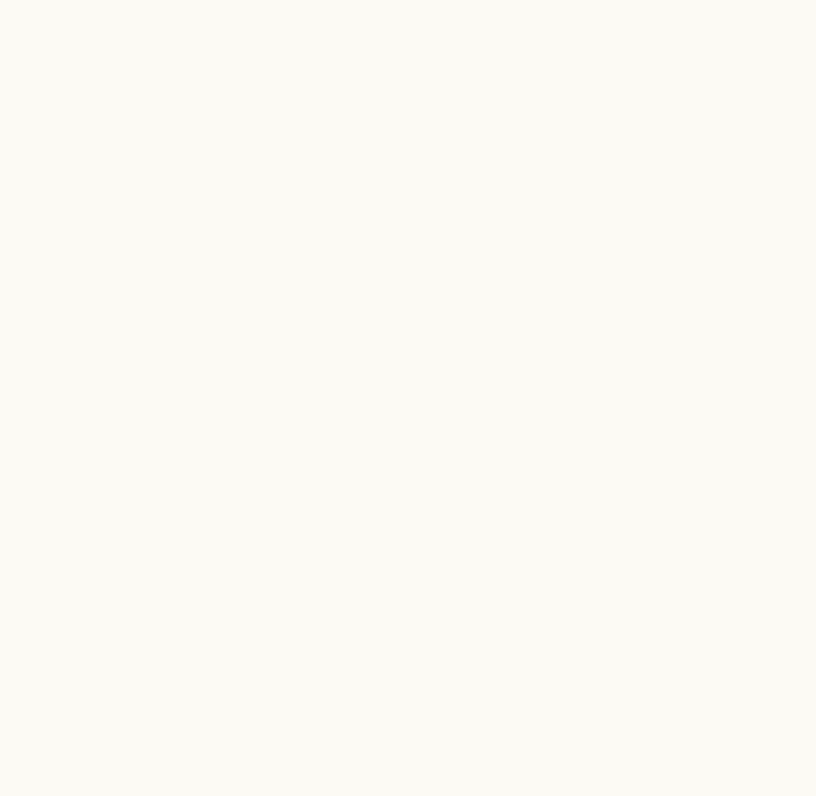
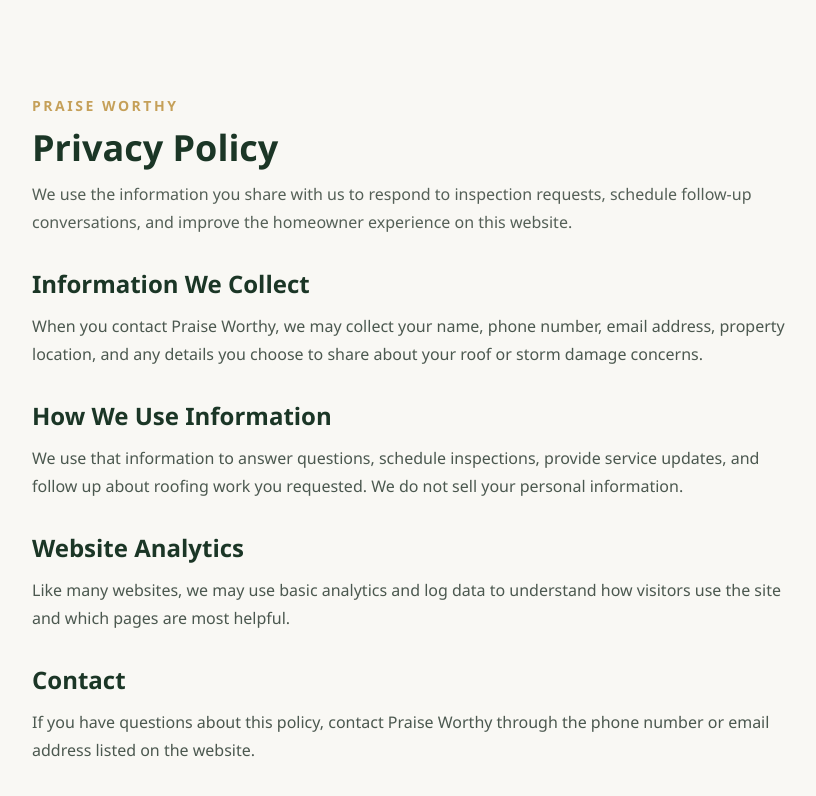
Before and after one commit to forzamin521-a11y/praiseworthy, a Next.js app: page /privacy-policy in a window 1280 px wide. Before the commit this address had no page. Shown: the top 796 px of the page, without its empty margins (224-1040 px from the left). Built offline with nearby package versions, Linux system fonts and the light colour scheme; no server answers.

Commit message:
Tighten technical SEO signals and sitemap coverage

```diff
--- a/app/[locale]/layout.tsx
+++ b/app/[locale]/layout.tsx
@@ -42,6 +42,9 @@
     title: meta.title,
     description: meta.description,
     keywords: meta.keywords,
+    other: {
+      "content-language": meta.languageTag,
+    },
     alternates: {
       canonical,
       languages: getLanguageAlternates(),
@@ -101,6 +104,11 @@
 
   return (
     <LanguageProvider initialLocale={locale}>
+      <script
+        dangerouslySetInnerHTML={{
+          __html: `document.documentElement.lang=${JSON.stringify(meta.languageTag)};`,
+        }}
+      />
       <script
         type="application/ld+json"
         dangerouslySetInnerHTML={{
--- a/app/page.tsx
+++ b/app/page.tsx
@@ -9,6 +9,9 @@
   title: localeMeta.en.title,
   description: localeMeta.en.description,
   keywords: localeMeta.en.keywords,
+  other: {
+    "content-language": localeMeta.en.languageTag,
+  },
   alternates: {
     canonical: getRootUrl(),
     languages: getLanguageAlternates(),
--- /dev/null
+++ b/app/privacy-policy/page.tsx
@@ -0,0 +1,74 @@
+import type { Metadata } from "next";
+import { PRIVACY_POLICY_PATH, absoluteUrl } from "@/lib/seo";
+
+export const metadata: Metadata = {
+  title: "Privacy Policy | Praise Worthy",
+  description: "Privacy policy for the Praise Worthy website and homeowner contact requests.",
+  alternates: {
+    canonical: absoluteUrl(PRIVACY_POLICY_PATH),
+  },
+  robots: {
+    index: false,
+    follow: true,
+  },
+};
+
+export default function PrivacyPolicyPage() {
+  return (
+    <main className="min-h-screen bg-brand-surface px-4 py-24 text-brand-text">
+      <div className="mx-auto max-w-3xl space-y-8">
+        <header className="space-y-3">
+          <p className="text-sm font-semibold uppercase tracking-[0.18em] text-brand-orange">
+            Praise Worthy
+          </p>
+          <h1 className="font-heading text-4xl font-bold text-brand-navy">Privacy Policy</h1>
+          <p className="text-base leading-7 text-brand-text/76">
+            We use the information you share with us to respond to inspection requests,
+            schedule follow-up conversations, and improve the homeowner experience on this
+            website.
+          </p>
+        </header>
+
+        <section className="space-y-3">
+          <h2 className="font-heading text-2xl font-semibold text-brand-navy">
+            Information We Collect
+          </h2>
+          <p className="leading-7 text-brand-text/80">
+            When you contact Praise Worthy, we may collect your name, phone number, email
+            address, property location, and any details you choose to share about your roof
+            or storm damage concerns.
+          </p>
+        </section>
+
+        <section className="space-y-3">
+          <h2 className="font-heading text-2xl font-semibold text-brand-navy">
+            How We Use Information
+          </h2>
+          <p className="leading-7 text-brand-text/80">
+            We use that information to answer questions, schedule inspections, provide
+            service updates, and follow up about roofing work you requested. We do not sell
+            your personal information.
+          </p>
+        </section>
+
+        <section className="space-y-3">
+          <h2 className="font-heading text-2xl font-semibold text-brand-navy">
+            Website Analytics
+          </h2>
+          <p className="leading-7 text-brand-text/80">
+            Like many websites, we may use basic analytics and log data to understand how
+            visitors use the site and which pages are most helpful.
+          </p>
+        </section>
+
+        <section className="space-y-3">
+          <h2 className="font-heading text-2xl font-semibold text-brand-navy">Contact</h2>
+          <p className="leading-7 text-brand-text/80">
+            If you have questions about this policy, contact Praise Worthy through the phone
+            number or email address listed on the website.
+          </p>
+        </section>
+      </div>
+    </main>
+  );
+}
--- /dev/null
+++ b/app/terms/page.tsx
@@ -0,0 +1,70 @@
+import type { Metadata } from "next";
+import { TERMS_PATH, absoluteUrl } from "@/lib/seo";
+
+export const metadata: Metadata = {
+  title: "Terms of Service | Praise Worthy",
+  description: "Terms governing use of the Praise Worthy website and homeowner service requests.",
+  alternates: {
+    canonical: absoluteUrl(TERMS_PATH),
+  },
+  robots: {
+    index: false,
+    follow: true,
+  },
+};
+
+export default function TermsPage() {
+  return (
+    <main className="min-h-screen bg-brand-surface px-4 py-24 text-brand-text">
+      <div className="mx-auto max-w-3xl space-y-8">
+        <header className="space-y-3">
+          <p className="text-sm font-semibold uppercase tracking-[0.18em] text-brand-orange">
+            Praise Worthy
+          </p>
+          <h1 className="font-heading text-4xl font-bold text-brand-navy">Terms of Service</h1>
+          <p className="text-base leading-7 text-brand-text/76">
+            These terms explain how visitors may use the Praise Worthy website and how
+            inspection requests submitted through the site are handled.
+          </p>
+        </header>
+
+        <section className="space-y-3">
+          <h2 className="font-heading text-2xl font-semibold text-brand-navy">
+            Website Use
+          </h2>
+          <p className="leading-7 text-brand-text/80">
+            The information on this site is provided for general homeowner education and to
+            help visitors request inspections or contact Praise Worthy.
+          </p>
+        </section>
+
+        <section className="space-y-3">
+          <h2 className="font-heading text-2xl font-semibold text-brand-navy">
+            Service Requests
+          </h2>
+          <p className="leading-7 text-brand-text/80">
+            Submitting a contact form or calling through the website does not create a
+            binding service contract. Scope, pricing, scheduling, and warranty details are
+            confirmed separately with each homeowner.
+          </p>
+        </section>
+
+        <section className="space-y-3">
+          <h2 className="font-heading text-2xl font-semibold text-brand-navy">Accuracy</h2>
+          <p className="leading-7 text-brand-text/80">
+            We work to keep the information on this website accurate and up to date, but
+            service availability, timelines, and offers may change.
+          </p>
+        </section>
+
+        <section className="space-y-3">
+          <h2 className="font-heading text-2xl font-semibold text-brand-navy">Contact</h2>
+          <p className="leading-7 text-brand-text/80">
+            Questions about these terms can be directed to Praise Worthy using the contact
+            information shown on the website.
+          </p>
+        </section>
+      </div>
+    </main>
+  );
+}
--- a/components/layout/Header.tsx
+++ b/components/layout/Header.tsx
@@ -43,6 +43,7 @@
   const { locale, setLocale, t } = useLanguage();
   const router = useRouter();
   const pathname = usePathname();
+  const homeHref = locale === "en" ? "/" : `/${locale}/`;
   const navLinks = t.nav.map((label, index) => ({
     label,
     href: ["#free-inspection", "#why-choose-us", "#before-after", "#testimonials", "#service-area", "#faq"][index],
@@ -72,7 +73,7 @@
       <div className="max-w-7xl mx-auto px-4 sm:px-6 lg:px-8">
         <div className="flex items-center justify-between h-16 md:h-20">
           {/* Logo */}
-          <a href="#" className="flex items-center gap-3 shrink-0">
+          <a href={homeHref} className="flex items-center gap-3 shrink-0" aria-label="Go to homepage">
             <div className="relative h-11 w-[150px] sm:h-12 sm:w-[172px]">
               <Image
                 src={withBasePath("/images/brand/praiseworthy-wordmark.png")}
--- a/components/providers/LanguageProvider.tsx
+++ b/components/providers/LanguageProvider.tsx
@@ -9,6 +9,7 @@
   type ReactNode,
 } from "react";
 import { locales, translations, type Locale } from "@/lib/i18n";
+import { localeMeta } from "@/lib/seo-i18n";
 
 type LanguageContextValue = {
   locale: Locale;
@@ -46,7 +47,7 @@
 
   useEffect(() => {
     window.localStorage.setItem(STORAGE_KEY, locale);
-    document.documentElement.lang = locale;
+    document.documentElement.lang = localeMeta[locale].languageTag;
   }, [locale]);
 
   const value = useMemo(
--- a/lib/city-pages.ts
+++ b/lib/city-pages.ts
@@ -1,6 +1,7 @@
 import type { Metadata } from "next";
 import { BUSINESS_NAME, BUSINESS_PHONE, SITE_URL } from "@/lib/seo";
 import { absoluteUrl, normalizeUrlPath } from "@/lib/seo";
+import { localeMeta } from "@/lib/seo-i18n";
 
 export type CityPage = {
   slug: string;
@@ -898,6 +899,9 @@
     title: page.metaTitle,
     description: page.metaDescription,
     keywords: page.keywords,
+    other: {
+      "content-language": localeMeta.en.languageTag,
+    },
     alternates: {
       canonical: url,
     },
--- a/lib/guides.ts
+++ b/lib/guides.ts
@@ -3,6 +3,7 @@
 import { type Locale } from "@/lib/i18n";
 import { BUSINESS_NAME, SITE_URL, absoluteUrl } from "@/lib/seo";
 import { getGuideLocaleCopy } from "@/lib/guides-content";
+import { localeMeta } from "@/lib/seo-i18n";
 
 export type GuideSection = {
   id: string;
@@ -104,6 +105,9 @@
     title: guide.metaTitle,
     description: guide.metaDescription,
     keywords: guide.keywords,
+    other: {
+      "content-language": localeMeta[locale].languageTag,
+    },
     alternates: {
       canonical: url,
       languages: {
--- a/lib/seo.ts
+++ b/lib/seo.ts
@@ -11,6 +11,8 @@
 export const BUSINESS_EMAIL = "info@praiseworthyroofing.com";
 export const GOOGLE_MAPS_URL =
   "https://www.google.com/maps/place/Praise+Worthy/@32.8602567,-97.2664166,13z/data=!3m1!4b1!4m6!3m5!1s0x6e0d6965cacc9bd1:0xcd3fdb4223065dc3!8m2!3d32.8602635!4d-97.225217!16s%2Fg%2F11mdfpbzgb?entry=ttu&g_ep=EgoyMDI2MDMxMS4wIKXMDSoASAFQAw%3D%3D";
+export const FACEBOOK_URL = process.env.NEXT_PUBLIC_FACEBOOK_URL ?? "";
+export const INSTAGRAM_URL = process.env.NEXT_PUBLIC_INSTAGRAM_URL ?? "";
 
 export const SERVICE_AREAS = [
   "North Richland Hills",
@@ -46,3 +48,6 @@
 export function absoluteUrl(path = "/") {
   return `${SITE_URL}${normalizeUrlPath(path)}`;
 }
+
+export const PRIVACY_POLICY_PATH = "/privacy-policy/";
+export const TERMS_PATH = "/terms/";
```
Also changed, not shown: app/sitemap.ts (added, +44 -0 lines), components/layout/Footer.tsx (+30 -12 lines), 1 other file (tests, documents, lock files or other folders).
